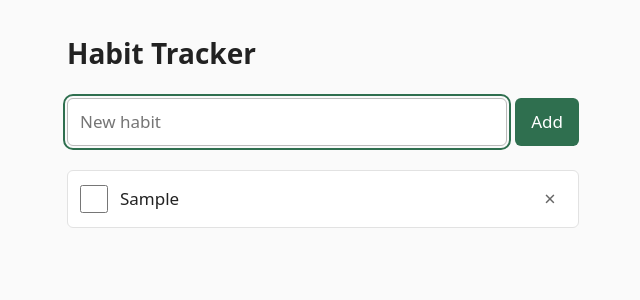
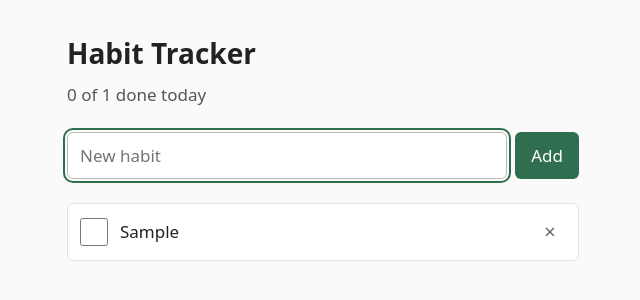
Before and after one commit to Egledobilaite/habit-tracker, a plain HTML site: page index.html in a window 1280 px wide. Both pictures are taken after typing "Sample" into the empty fields and a click on the button "Add". Shown: the whole page, without its empty margins (317-957 px from the left). Drawn offline with Linux system fonts and the light colour scheme.

Commit message:
Show an "X of Y done today" counter under the title
The counter updates on tick, untick, add, delete and Undo, and is
hidden when there are no habits. When every habit is ticked, a short
"All done for today!" message shows next to it in the same calm green
as a ticked habit.

A habit waiting out its 5-second Undo time is already hidden from the
list, so it is not counted.

Co-Authored-By: Claude Opus 5.5 <noreply@anthropic.com>

```diff
--- a/app.js
+++ b/app.js
@@ -2,6 +2,9 @@ const form = document.getElementById('add-form');
 const input = document.getElementById('habit-input');
 const list = document.getElementById('habit-list');
 const emptyMessage = document.getElementById('empty-message');
+const counter = document.getElementById('counter');
+const counterText = document.getElementById('counter-text');
+const counterAllDone = document.getElementById('counter-all-done');
 const saveMessage = document.getElementById('save-message');
 const undoMessage = document.getElementById('undo-message');
 const undoText = document.getElementById('undo-text');
@@ -107,6 +110,17 @@ function undoDelete() {
   render();
 }
 
+// A habit waiting out its undo time is already hidden, so it is not counted.
+function updateCounter() {
+  const today = todayKey();
+  const shown = habits.filter((habit) => habit !== pendingDelete);
+  const done = shown.filter((habit) => habit.doneDates.includes(today)).length;
+
+  counter.hidden = shown.length === 0;
+  counterText.textContent = `${done} of ${shown.length} done today`;
+  counterAllDone.hidden = done < shown.length;
+}
+
 function render() {
   const today = todayKey();
   const shown = habits.filter((habit) => habit !== pendingDelete);
@@ -132,6 +146,7 @@ function render() {
       const done = toggleToday(habit);
       checkbox.checked = done;
       item.classList.toggle('done', done);
+      updateCounter();
     });
 
     remove.type = 'button';
@@ -145,6 +160,7 @@ function render() {
   }
 
   emptyMessage.hidden = shown.length > 0;
+  updateCounter();
 }
 
 // Submitting the form covers both the Add button and pressing Enter.
--- a/index.html
+++ b/index.html
@@ -9,6 +9,10 @@
 <body>
   <main>
     <h1>Habit Tracker</h1>
+    <p id="counter" hidden>
+      <span id="counter-text"></span>
+      <span id="counter-all-done" hidden>All done for today!</span>
+    </p>
 
     <form id="add-form">
       <input id="habit-input" type="text" placeholder="New habit" aria-label="New habit" autocomplete="off" autofocus>
--- a/style.css
+++ b/style.css
@@ -20,6 +20,17 @@ main {
 h1 {
   margin: 0 0 1.5rem;
   font-size: 1.75rem;
+}
+
+/* Sits close under the title; the negative margin pulls it into the title's bottom gap. */
+#counter {
+  margin: -1rem 0 1.5rem;
+  color: #555;
+}
+
+#counter-all-done {
+  margin-left: 0.375rem;
+  color: #2a5a41;
 }
 
 #add-form {
```
